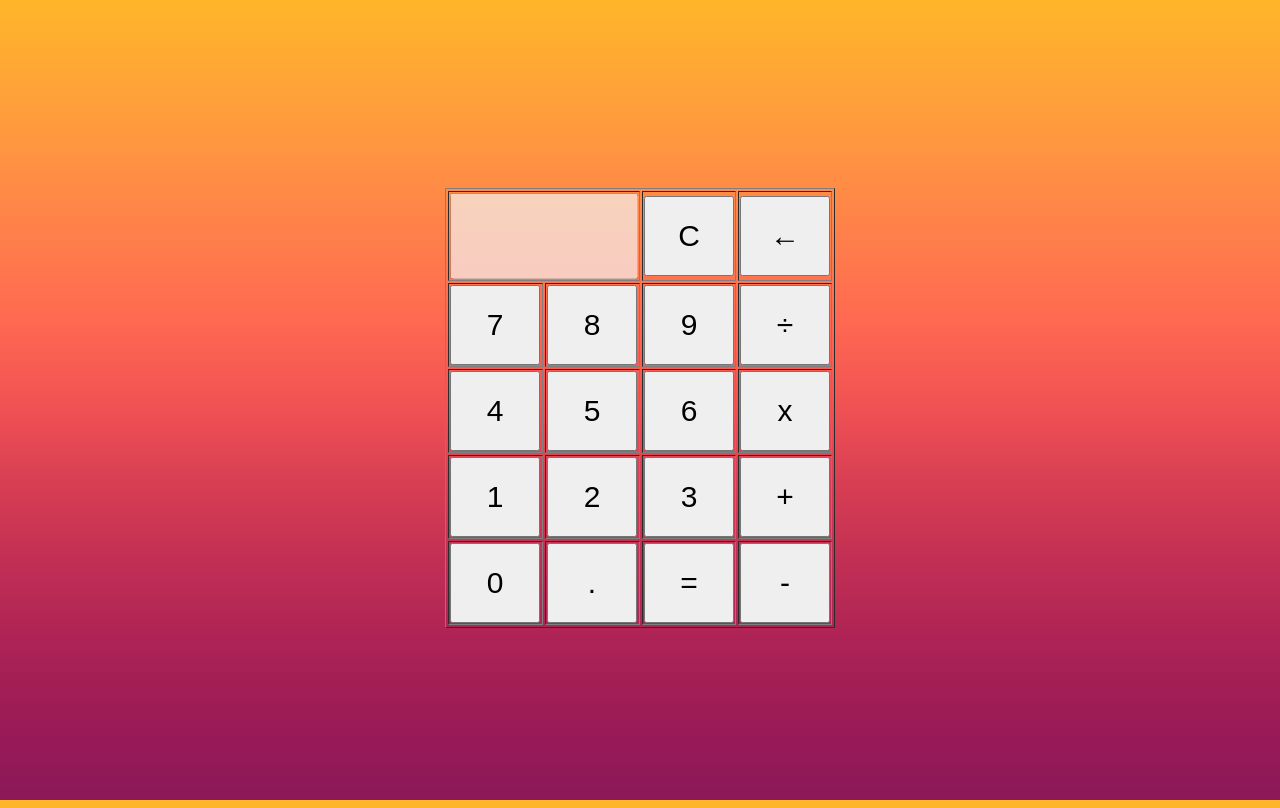
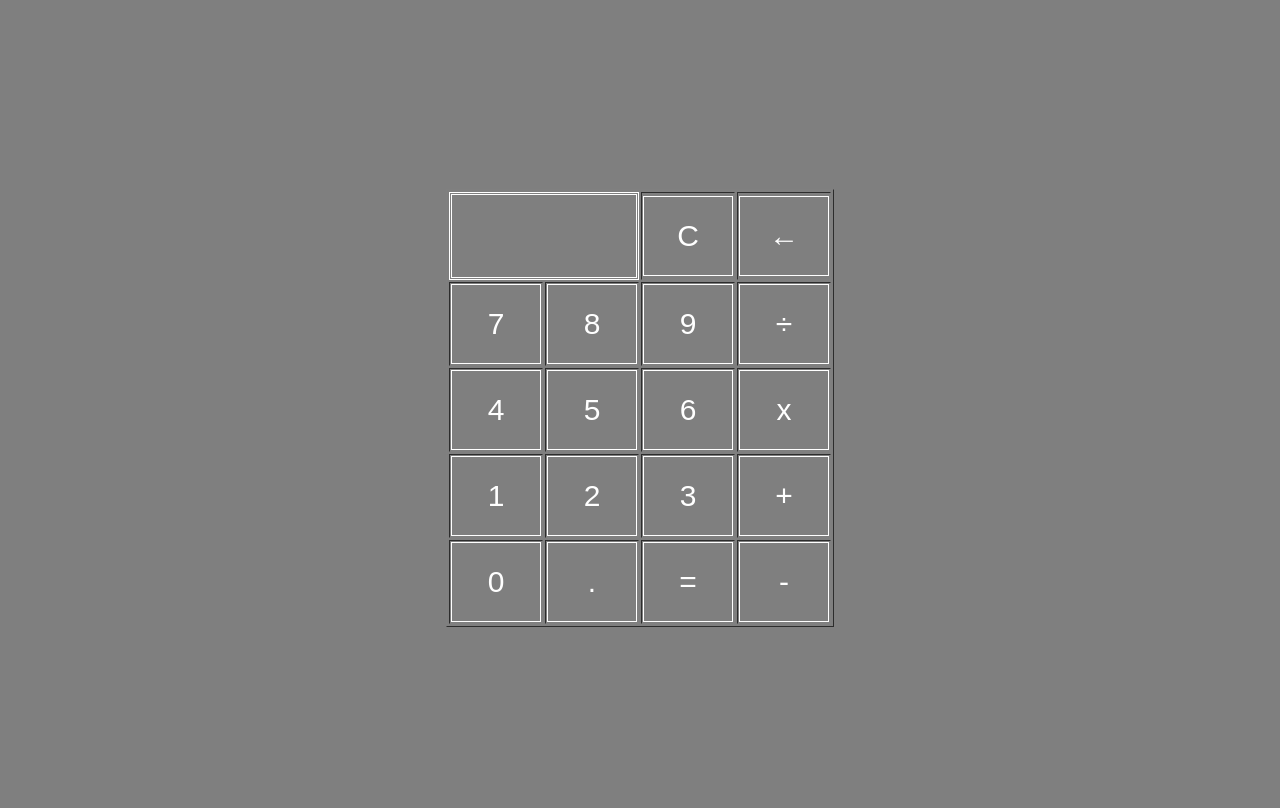
Before and after one commit to Josuerodrigojr/calculadora, a plain HTML site: page index.html in a window 1280 px wide. Drawn offline with Linux system fonts and the light colour scheme.

Commit message:
Add files via upload

```diff
--- a/index.html
+++ b/index.html
@@ -5,15 +5,14 @@
     <meta http-equiv="X-UA-Compatible" content="IE=edge">
     <meta name="viewport" content="width=device-width, initial-scale=1.0">
     <title>Calculadora</title>
-
-    <style>
-        html{
+<style>
+    html{
     height: 100%;
 }
 
 body{
     height: 100%;
-    background-image: linear-gradient(180deg, #ffb629 0, #ffa537 10%, #ff9243 20%, #ff7e4b 30%, #ff6951 40%, #f25353 50%, #d93f53 60%, #c22f54 70%, #ad2355 80%, #9b1b56 90%, #8c1859 100%);
+    background-color:rgba(0, 0, 0, 0.5);
     display: grid;
     grid-template-columns: 1fr 1fr 1fr;
     grid-template-rows: 1fr 1fr 1fr;
@@ -36,6 +35,12 @@ body nav{
     font-family: Impact, Haettenschweiler, 'Arial Narrow Bold', sans-serif;
     font-size: 30px;
     text-align: center;
+    cursor: pointer;
+    background: transparent;
+    border: 1px solid white;
+    outline: none;
+    transition: 1s ease-in-out;
+    color: black;
 }
 
 .linha2{
@@ -44,7 +49,34 @@ body nav{
     font-size: 30px;
     text-align: center;
 }
-    </style>
+
+
+button {
+    width: 100px;
+    height: 30px;
+    cursor: pointer;
+    background: transparent;
+    border: 1px solid white;
+    outline: none;
+    transition: 1s ease-in-out;
+  }
+
+
+  button:hover {
+    transition: 1s ease-in-out;
+    background: #746262;
+  }
+
+
+
+  button{
+    color: white;
+    font-size: 18px;
+    font-weight: 100;
+  }
+
+
+</style>
 </head>
 <body>
     <nav>
@@ -61,7 +93,7 @@ body nav{
                     <td> <button value="7" class="linha2" onclick="numero('7')">7</button></td>
                     <td ><button value="8"  class="linha2" onclick="numero('8')">8</button></td>
                     <td> <button value="9" class="linha2" onclick="numero('9')" >9</button></td>
-                    <td> <button value="9" class="linha2" onclick="numero('/')">÷</button></td>
+                    <td> <button value="/" class="linha2" onclick="numero('/')">÷</button></td>
                 </tr>
                 <tr>
                     <td> <button value="4" class="linha2" onclick="numero('4')">4</button></td>
@@ -87,12 +119,24 @@ body nav{
     </nav>
 
 <script>
-    function numero(num1){
-    // let num1 = document.getElementById('numero').value;
-    // console.log (num1);
+    let usoDaVirgula = false;
+
+function numero(num1){
     var numero = document.getElementById('resultado').value;
-    document.getElementById('resultado').value =numero + num1;
+    console.log(numero, "numero")
+    var numeroAtual = numero + num1;
+    if (num1==0 || num1=="." && numero.length ==0){
+        document.getElementById('resultado').value = 0 + ".";
+        usoDaVirgula = true;
 
+    } else if (num1 =="." && numero.includes(".") == true || usoDaVirgula == true){
+        document.getElementById('resultado').value = numero;
+
+
+    } else {
+        document.getElementById('resultado').value = numeroAtual;
+    }
+    // console.log(numeroAtual.includes('.'))
 }
 
 function limpar(){
@@ -107,9 +151,12 @@ function apagar(){
 function calcular(){
     var resultado = document.getElementById('resultado').value;
     if (resultado){
-        document.getElementById('resultado').value = eval(resultado);
+        resultado = eval(resultado);
+        document.getElementById('resultado').value = resultado;
     }
 }
+
+
 </script>
 </body>
 </html>
```
